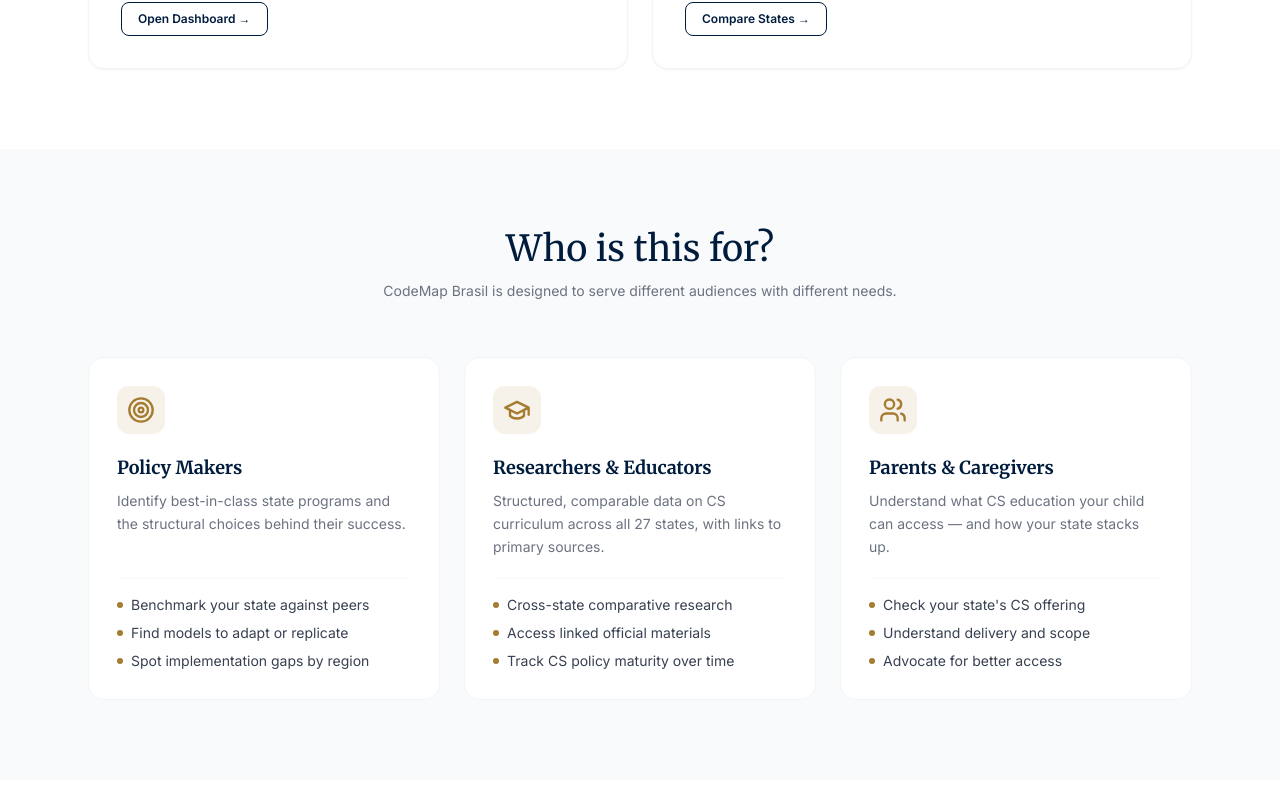
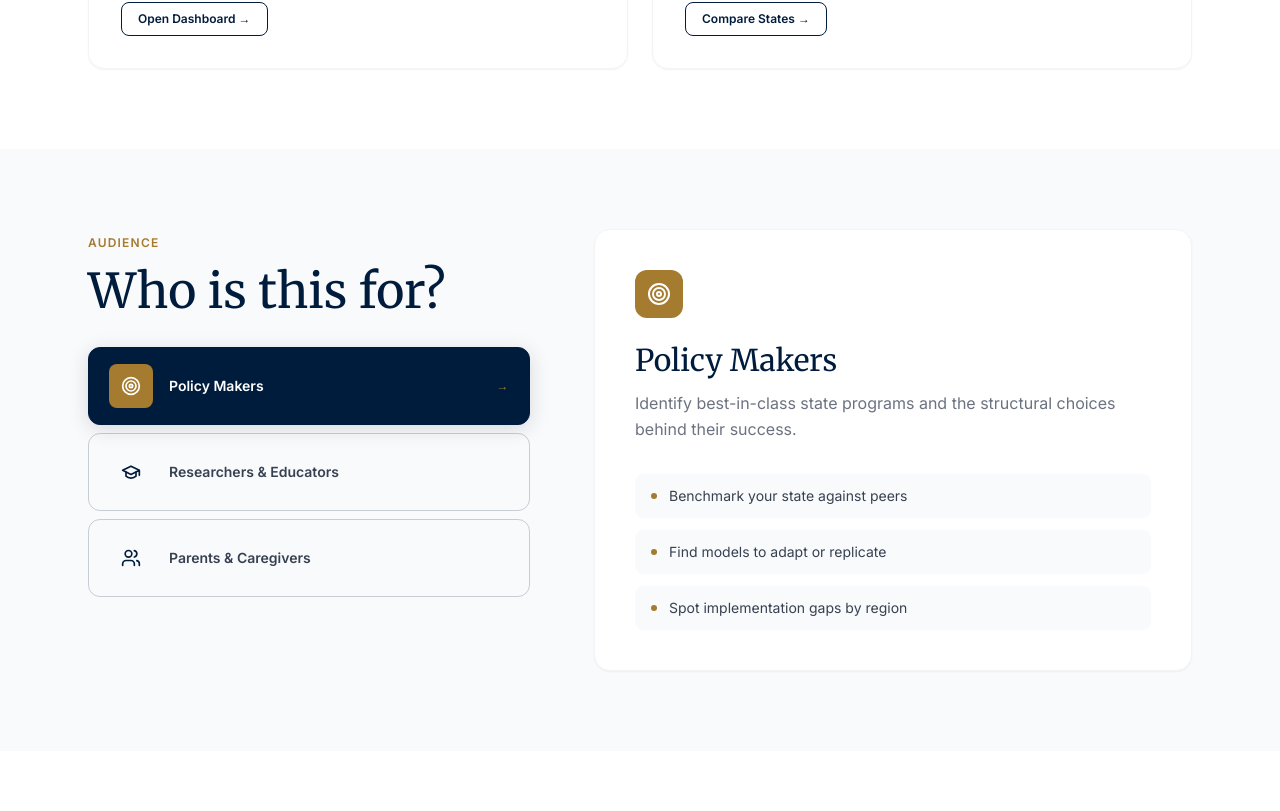
Before and after one commit to lfares/code-map-br, a React (Vite) app: page / in a window 1280 px wide. Shown: the part 2449-3260 px from the top of the page. Built offline with nearby package versions, Linux system fonts and the light colour scheme; the HTML template or start-up script is replaced by a standard one; what @svg-maps/brazil would draw is missing.

Commit message:
chore: redesign who is this for section with interactive hover tabs and icon animation

```diff
--- a/src/index.css
+++ b/src/index.css
@@ -21,6 +21,17 @@ h1, h2, h3, h4, h5 {
   font-family: var(--font-serif);
 }
 
+/* Audience icon bounce-in */
+@keyframes iconBounce {
+  0%   { opacity: 0; transform: scale(0.4) rotate(-15deg); }
+  60%  { transform: scale(1.2) rotate(6deg); }
+  80%  { transform: scale(0.92) rotate(-3deg); }
+  100% { opacity: 1; transform: scale(1) rotate(0deg); }
+}
+.icon-bounce {
+  animation: iconBounce 0.45s cubic-bezier(0.34, 1.56, 0.64, 1) forwards;
+}
+
 /* Policy wheel center content fade */
 @keyframes wheelFadeIn {
   from { opacity: 0; transform: scale(0.95); }
--- a/src/pages/Home.jsx
+++ b/src/pages/Home.jsx
@@ -1,5 +1,93 @@
 import React, { useState, useEffect, useRef } from 'react'
 import { Target, Map, BarChart2, BookOpen, GraduationCap, Users } from 'lucide-react'
+
+const AUDIENCES = [
+  {
+    icon: Target,
+    audience: 'Policy Makers',
+    description: 'Identify best-in-class state programs and the structural choices behind their success.',
+    uses: ['Benchmark your state against peers', 'Find models to adapt or replicate', 'Spot implementation gaps by region'],
+  },
+  {
+    icon: GraduationCap,
+    audience: 'Researchers & Educators',
+    description: 'Structured, comparable data on CS curriculum across all 27 states, with links to primary sources.',
+    uses: ['Cross-state comparative research', 'Access linked official materials', 'Track CS policy maturity over time'],
+  },
+  {
+    icon: Users,
+    audience: 'Parents & Caregivers',
+    description: "Understand what CS education your child can access — and how your state stacks up.",
+    uses: ["Check your state's CS offering", 'Understand delivery and scope', 'Advocate for better access'],
+  },
+]
+
+function AudienceSection({ whoRef }) {
+  const [active, setActive] = React.useState(0)
+  const current = AUDIENCES[active]
+  const Icon = current.icon
+
+  return (
+    <section className="bg-[#F9FAFB] py-20">
+      <div ref={whoRef} className="fade-in-up max-w-6xl mx-auto px-6 flex flex-col lg:flex-row gap-16 items-start" style={{ animationDelay: '0.1s' }}>
+
+        {/* Left — title */}
+        <div className="lg:w-2/5 shrink-0">
+          <span className="inline-block text-xs font-semibold uppercase tracking-widest text-[#A57B2F] mb-4">Audience</span>
+          <h2 className="font-serif text-4xl md:text-5xl text-[#001C3D] leading-tight mb-8">Who is this for?</h2>
+          <div className="flex flex-col gap-2">
+            {AUDIENCES.map((a, i) => {
+              const BtnIcon = a.icon
+              const isActive = i === active
+              return (
+                <button
+                  key={a.audience}
+                  onMouseEnter={() => setActive(i)}
+                  className={`flex items-center gap-4 text-left px-5 py-4 rounded-xl transition-all duration-200 group border ${isActive ? 'border-[#001C3D]' : 'border-[#001C3D]/20'}`}
+                  style={{
+                    backgroundColor: isActive ? '#001C3D' : 'transparent',
+                    boxShadow: isActive ? '0 4px 20px rgba(0,28,61,0.15)' : 'none',
+                  }}
+                >
+                  <div className={`w-11 h-11 rounded-lg flex items-center justify-center shrink-0 transition-colors duration-200 ${isActive ? 'bg-[#A57B2F]' : 'bg-[#001C3D]/8 group-hover:bg-[#001C3D]/12'}`}>
+                    <BtnIcon className={`w-5 h-5 ${isActive ? 'text-white' : 'text-[#001C3D]'}`} />
+                  </div>
+                  <span className={`font-semibold text-sm transition-colors duration-200 ${isActive ? 'text-white' : 'text-[#374151] group-hover:text-[#001C3D]'}`}>
+                    {a.audience}
+                  </span>
+                  {isActive && <span className="ml-auto text-[#A57B2F] text-xs">→</span>}
+                </button>
+              )
+            })}
+          </div>
+        </div>
+
+        {/* Right — detail panel */}
+        <div className="flex-1 min-w-0">
+          <div
+            key={active}
+            className="bg-white rounded-2xl p-10 border border-gray-100 shadow-sm wheel-fade-in"
+          >
+            <div className="w-12 h-12 rounded-xl bg-[#A57B2F] flex items-center justify-center mb-6">
+              <Icon key={`icon-${active}`} className="w-6 h-6 text-white icon-bounce" />
+            </div>
+            <h3 className="font-serif text-3xl text-[#001C3D] mb-3">{current.audience}</h3>
+            <p className="text-[#6B7280] text-base leading-relaxed mb-8">{current.description}</p>
+            <ul className="flex flex-col gap-3">
+              {current.uses.map(u => (
+                <li key={u} className="flex items-center gap-3 text-sm text-[#374151] bg-[#F9FAFB] rounded-lg px-4 py-3">
+                  <span className="w-1.5 h-1.5 rounded-full bg-[#A57B2F] shrink-0" />
+                  {u}
+                </li>
+              ))}
+            </ul>
+          </div>
+        </div>
+
+      </div>
+    </section>
+  )
+}
 import PolicyWheel from '../components/PolicyWheel'
 
 // ── Scroll fade-in hook ───────────────────────────────────────────────────────
@@ -226,57 +314,7 @@ export default function Home({ setPage }) {
       </section>
 
       {/* ── Who is this for ── */}
-      <section className="bg-[#F9FAFB] py-20">
-        <div ref={whoRef} className="fade-in-up max-w-6xl mx-auto px-6" style={{ animationDelay: '0.1s' }}>
-          <h2 className="font-serif text-3xl md:text-4xl text-[#001C3D] text-center mb-3">Who is this for?</h2>
-          <p className="text-center text-[#6B7280] max-w-xl mx-auto mb-14 text-sm">
-            CodeMap Brasil is designed to serve different audiences with different needs.
-          </p>
-          <div className="grid grid-cols-1 md:grid-cols-3 gap-6">
-            {[
-              {
-                icon: <Target className="w-7 h-7" />,
-                audience: 'Policy Makers',
-                description: 'Identify best-in-class state programs and the structural choices behind their success.',
-                uses: ['Benchmark your state against peers', 'Find models to adapt or replicate', 'Spot implementation gaps by region'],
-              },
-              {
-                icon: <GraduationCap className="w-7 h-7" />,
-                audience: 'Researchers & Educators',
-                description: 'Structured, comparable data on CS curriculum across all 27 states, with links to primary sources.',
-                uses: ['Cross-state comparative research', 'Access linked official materials', 'Track CS policy maturity over time'],
-              },
-              {
-                icon: <Users className="w-7 h-7" />,
-                audience: 'Parents & Caregivers',
-                description: "Understand what CS education your child can access — and how your state stacks up.",
-                uses: ["Check your state's CS offering", 'Understand delivery and scope', 'Advocate for better access'],
-              },
-            ].map(({ icon, audience, description, uses }) => (
-              <div
-                key={audience}
-                className="bg-white border border-gray-100 rounded-2xl p-7 flex flex-col gap-5 hover:shadow-md hover:-translate-y-0.5 transition-all duration-200"
-              >
-                <div className="w-12 h-12 rounded-xl bg-[#A57B2F]/10 flex items-center justify-center text-[#A57B2F] shrink-0">
-                  {icon}
-                </div>
-                <div>
-                  <h3 className="font-semibold text-[#001C3D] text-lg mb-2">{audience}</h3>
-                  <p className="text-sm text-[#6B7280] leading-relaxed">{description}</p>
-                </div>
-                <ul className="flex flex-col gap-2 mt-auto pt-4 border-t border-gray-50">
-                  {uses.map(u => (
-                    <li key={u} className="flex items-center gap-2 text-sm text-[#374151]">
-                      <span className="w-1.5 h-1.5 rounded-full bg-[#A57B2F] shrink-0" />
-                      {u}
-                    </li>
-                  ))}
-                </ul>
-              </div>
-            ))}
-          </div>
-        </div>
-      </section>
+      <AudienceSection whoRef={whoRef} />
 
       {/* ── Contact ── */}
       <section className="max-w-6xl mx-auto px-6 py-20">
```
